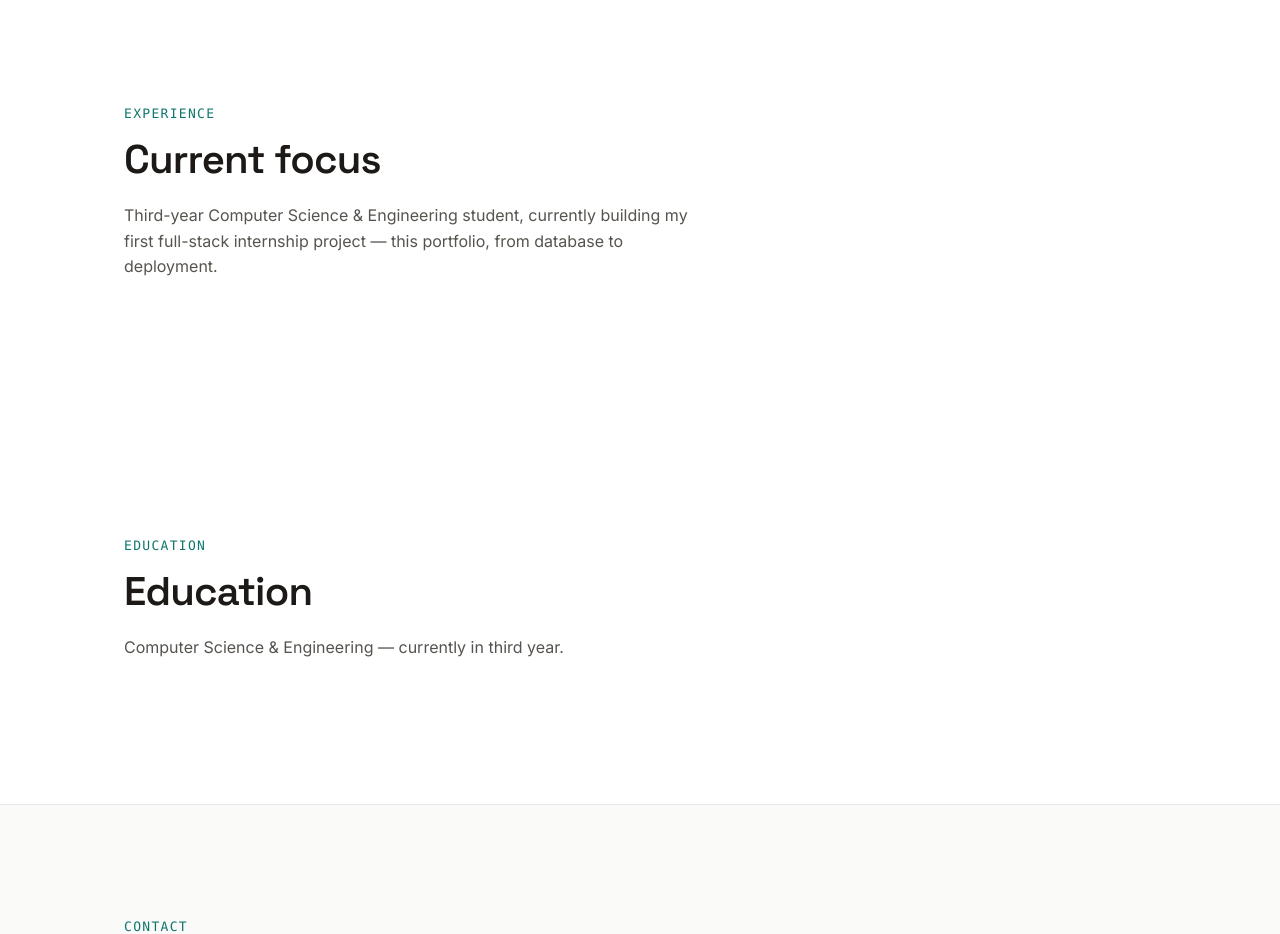
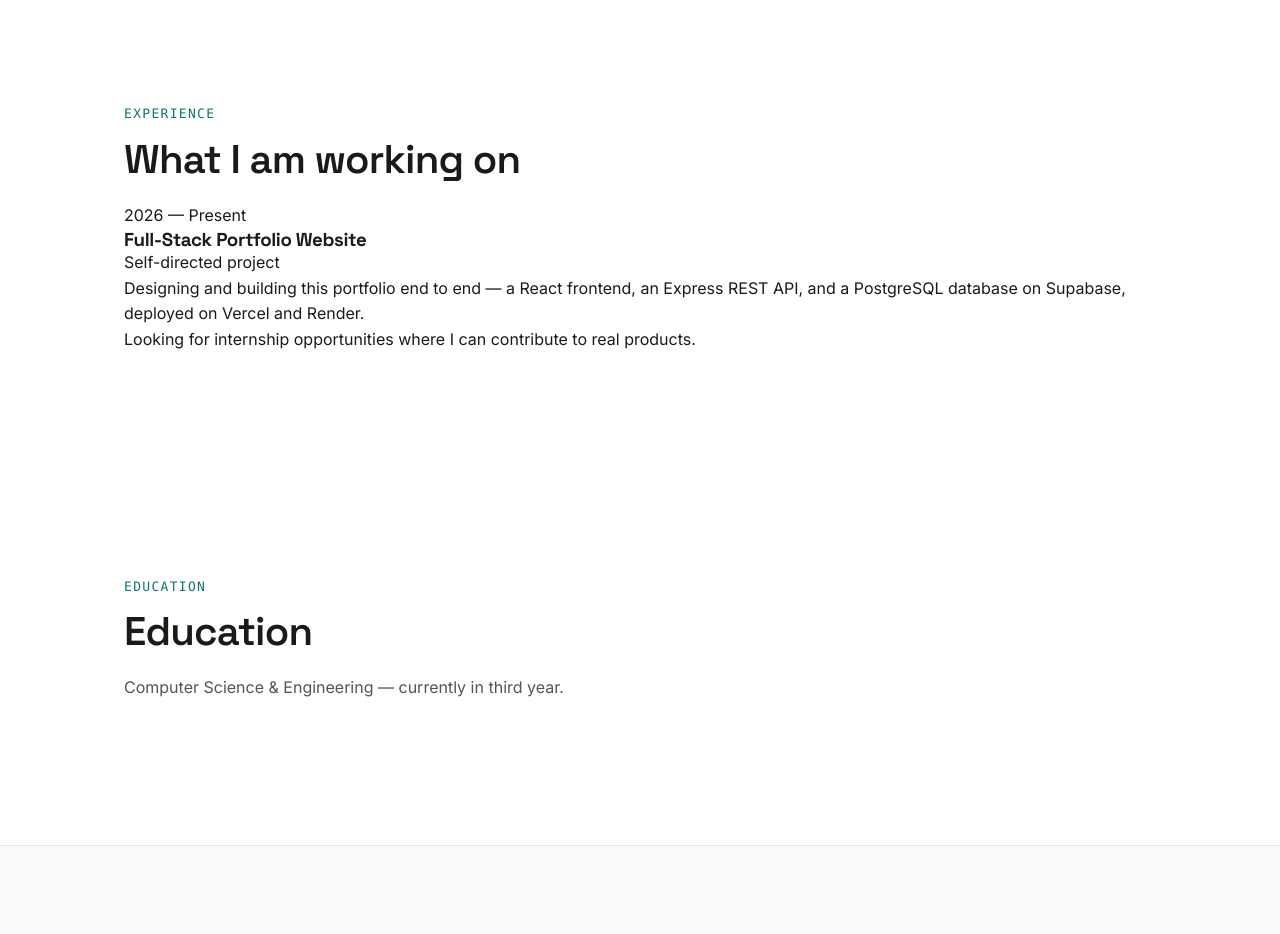
Before and after one commit to Rashmith-N/portfolio, a React (Vite) app in the folder frontend/: page / in a window 1280 px wide. Shown: the part 2260-3194 px from the top of the page. Built offline with nearby package versions, Linux system fonts and the light colour scheme; no server answers.

Commit message:
Update Experience.jsx

```diff
--- a/frontend/src/components/Experience.jsx
+++ b/frontend/src/components/Experience.jsx
@@ -1,13 +1,31 @@
+const roles = [
+  {
+    title: 'Full-Stack Portfolio Website',
+    org: 'Self-directed project',
+    period: `${new Date().getFullYear()} — Present`,
+    description:
+      'Designing and building this portfolio end to end — a React frontend, an Express REST API, and a PostgreSQL database on Supabase, deployed on Vercel and Render.',
+  },
+]
+
 export default function Experience() {
   return (
     <section className="section" id="experience">
       <div className="container">
         <p className="section-label">Experience</p>
-        <h2 className="section-title">Current focus</h2>
-        <p className="section-intro">
-          Third-year Computer Science & Engineering student, currently building my
-          first full-stack internship project — this portfolio, from database to
-          deployment.
+        <h2 className="section-title">What I am working on</h2>
+        <div className="entry-list">
+          {roles.map((role) => (
+            <article className="entry" key={role.title}>
+              <p className="entry-period">{role.period}</p>
+              <h3 className="entry-title">{role.title}</h3>
+              <p className="entry-org">{role.org}</p>
+              <p className="entry-desc">{role.description}</p>
+            </article>
+          ))}
+        </div>
+        <p className="experience-note">
+          Looking for internship opportunities where I can contribute to real products.
         </p>
       </div>
     </section>
```
